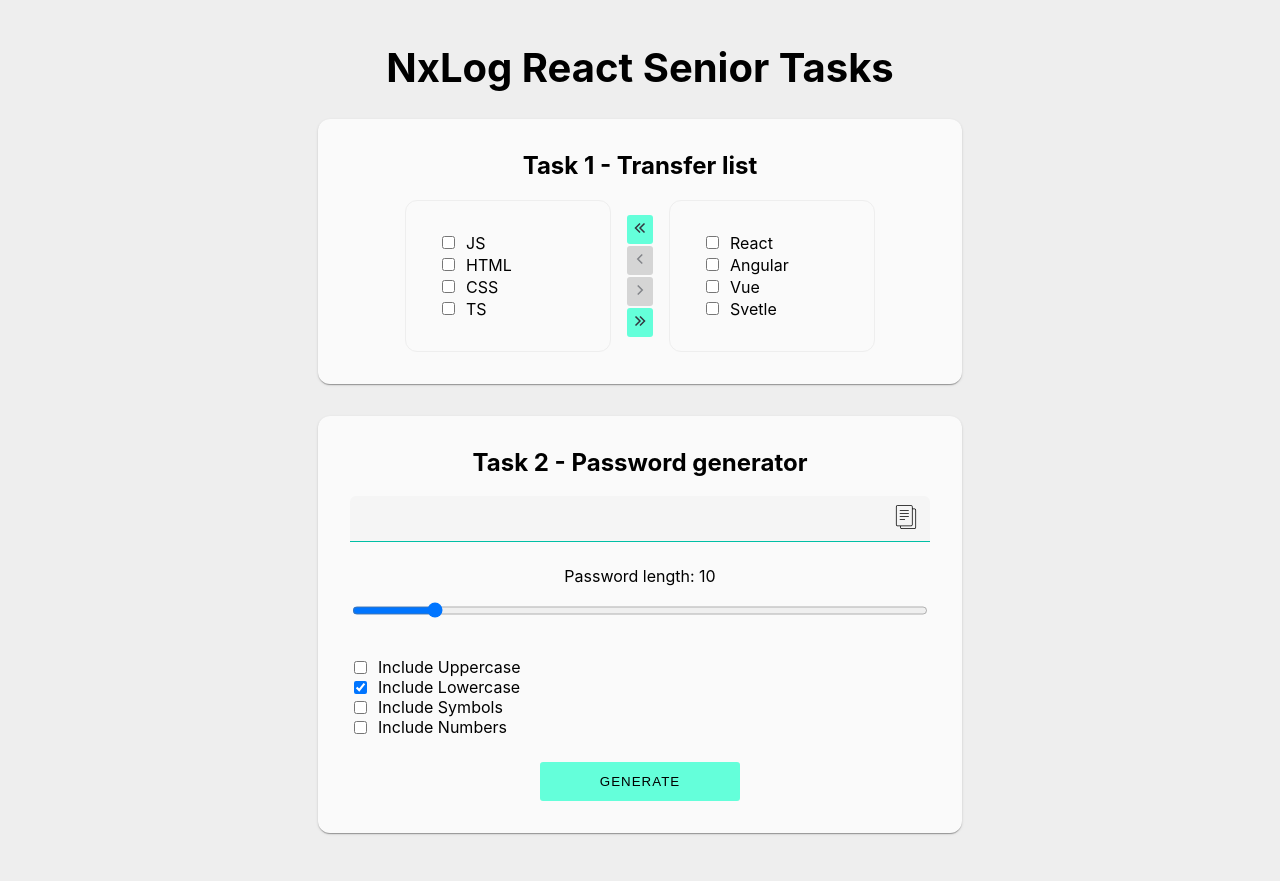
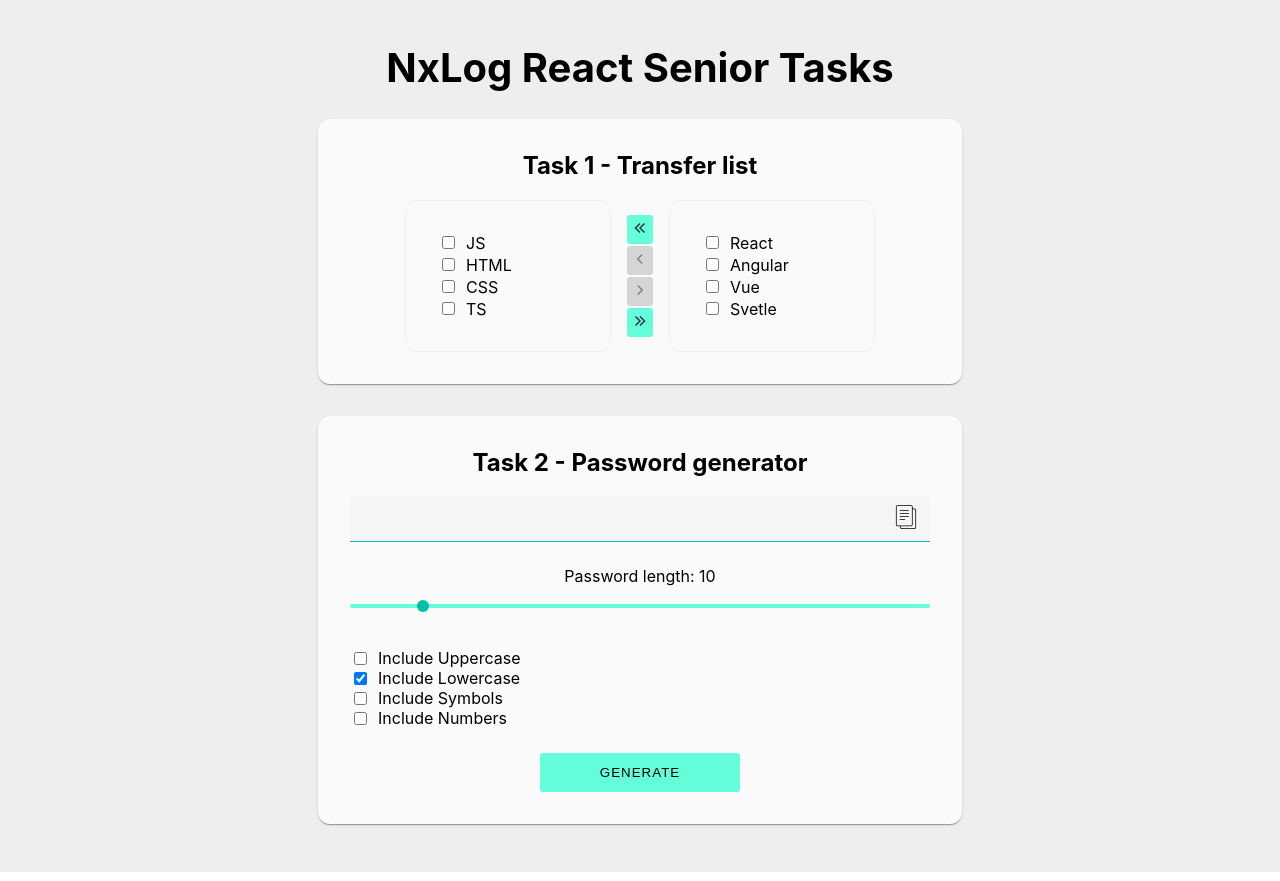
Before and after one commit to toni2804/nxlog-react-test, a React (Create React App) app: page / in a window 1280 px wide. Built offline with nearby package versions, Linux system fonts and the light colour scheme.

Commit message:
feat(Input.module.scss): Add .inputRange styling

```diff
--- a/src/components/Input/Input.module.scss
+++ b/src/components/Input/Input.module.scss
@@ -32,7 +32,9 @@
     @include transitionFastALl;
   }
 
-  @extend .rangeInput;
+  &[type="range"] {
+    @extend .rangeInput;
+  }
 }
 
 .inputWithIcon {
@@ -72,4 +74,36 @@
 }
 
 .rangeInput {
+  -webkit-appearance: none;
+  border: none;
+  border-radius: $radiiInputs;
+  margin: $space6 0;
+  padding: 0;
+  height: $space3;
+
+  &:focus {
+    &::-webkit-slider-thumb {
+      @include boxShadow;
+    }
+  }
+
+  &::-webkit-slider-thumb {
+    cursor: pointer;
+    -webkit-appearance: none;
+    background: $colorPrimaryDarker;
+    border-radius: $radiiRadio;
+    margin-top: -4px;
+
+    @include square($space5);
+  }
+
+  &::-webkit-slider-runnable-track {
+    cursor: pointer;
+    background: $colorPrimary;
+    height: $space3;
+    border-radius: $radiiInputs;
+    &:hover {
+      background: $colorPrimaryLight;
+    }
+  }
 }
--- a/src/theme/_spacings.scss
+++ b/src/theme/_spacings.scss
@@ -30,3 +30,4 @@ $fontSize8: 3rem;
 $radiiInputs: 6px;
 $radiiButtons: 3px;
 $radiiBoxes: 12px;
+$radiiRadio: 50%;
```
